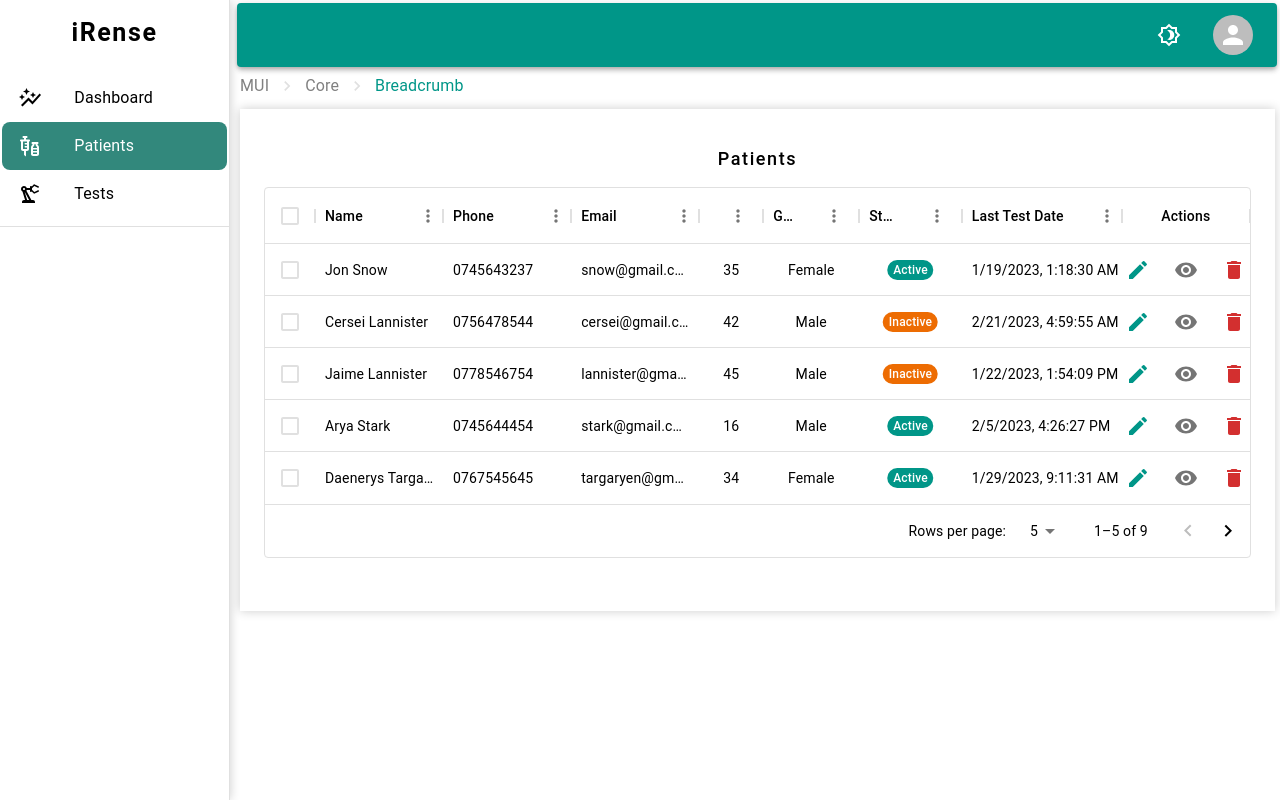
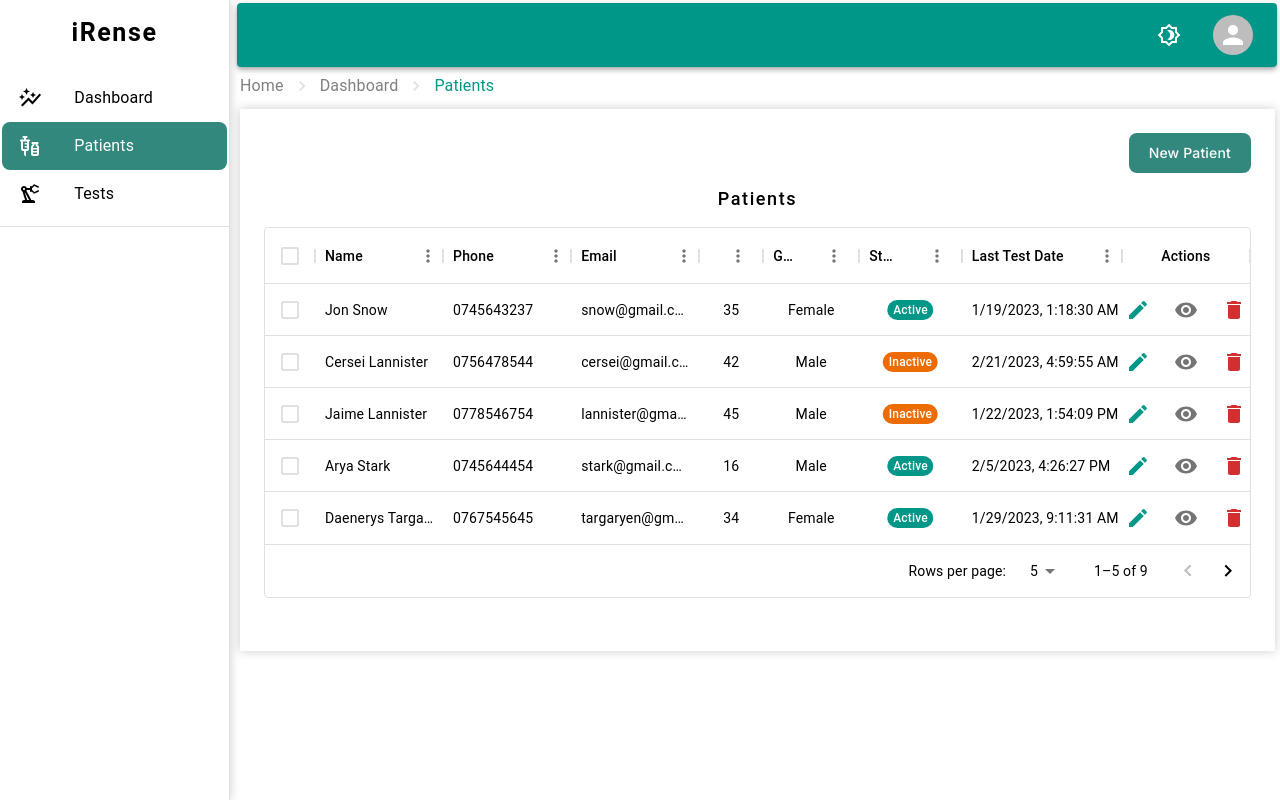
Before and after one commit to j3rryl/irense-web-portal, a Next.js app: page /dashboard/patients in a window 1280 px wide. Built offline with nearby package versions, Linux system fonts and the light colour scheme.

Commit message:
page add patient

```diff
--- a/app/components/BreadCrumbsComponent.tsx
+++ b/app/components/BreadCrumbsComponent.tsx
@@ -9,7 +9,7 @@ const BreadCrumbsComponent = () => {
         }}
         // onClick={handleClick}
         >
-          MUI
+          Home
         </Link>,
         <Link
           underline="hover"
@@ -20,10 +20,10 @@ const BreadCrumbsComponent = () => {
         }}
         //   onClick={handleClick}
         >
-          Core
+          Dashboard
         </Link>,
         <Typography key="3" color="primary">
-          Breadcrumb
+          Patients
         </Typography>,
       ];
   return (
--- a/app/dashboard/patients/page.tsx
+++ b/app/dashboard/patients/page.tsx
@@ -103,6 +103,12 @@ const page = () => {
 
   return (
     <>
+    <div className="flex justify-end">
+      <button type="button" className="text-white bg-button hover:bg-button focus:outline-none font-medium rounded-lg text-sm w-full sm:w-auto px-5 py-2.5 text-center"
+      onClick={()=>{
+        router.push("/dashboard/patients/add")
+      }}>New Patient</button>
+    </div>
     <Typography
         variant="h6"
         noWrap
--- a/tailwind.config.js
+++ b/tailwind.config.js
@@ -9,6 +9,7 @@ module.exports = {
     extend: {
       colors: {
         primary: 'rgb(19 78 74 )',
+        button: 'rgb(50,136,124)'
       },
       backgroundImage: {
         'gradient-radial': 'radial-gradient(var(--tw-gradient-stops))',
```
